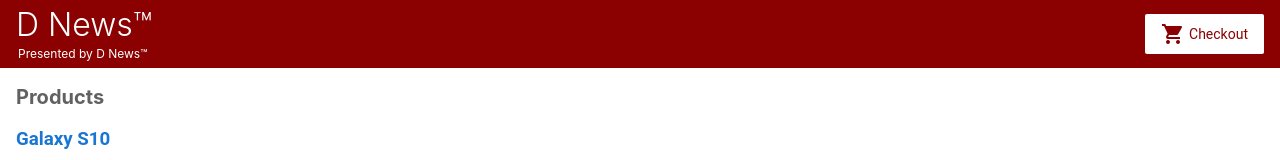
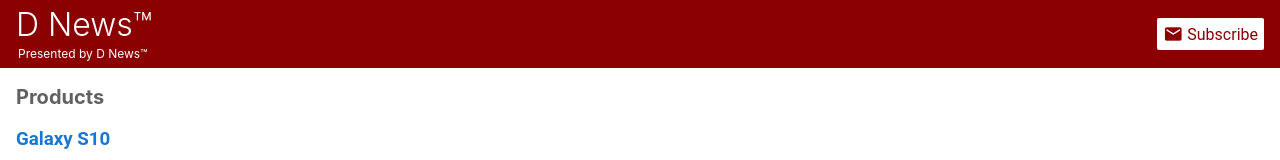
Before and after one commit to dshafique/angular-Dnews, an Angular app: page / in a window 1280 px wide. Shown: the top 160 px of the page. Built offline with nearby package versions, Linux system fonts and the light colour scheme.

Commit message:
2 files modified

```diff
--- a/src/app/top-bar/top-bar.component.css
+++ b/src/app/top-bar/top-bar.component.css
@@ -2,12 +2,16 @@
 h1 {
   font-family: -apple-system, BlinkMacSystemFont, 'Segoe UI', Roboto, Oxygen, Ubuntu, Cantarell, 'Open Sans', 'Helvetica Neue', sans-serif;
   font-weight: 300;
+  align-content: right
 }
 .fancy-button{
-  color: darkred
+  color: darkred;
+  padding:6px;
+  font-size: 16px
 }
 i.material-icons{
-  color: darkred
+  color: darkred;
+  font-size: 20px
 }
 
 p{
--- a/src/app/top-bar/top-bar.component.html
+++ b/src/app/top-bar/top-bar.component.html
@@ -3,7 +3,9 @@
   <p>Presented by D News&trade;</p>
 </a>
 
-<a [routerLink]="['/cart']" class="button fancy-button"><i class="material-icons">shopping_cart</i>Checkout</a>
+<!--<a [routerLink]="['/cart']" class="button fancy-button"><i class="material-icons">shopping_cart</i>Checkout</a>-->
+
+<a [routerLink]="['/cart']" class="button fancy-button"><i class="material-icons">mail</i>Subscribe</a>
 
 <!--
 Copyright Google LLC. All Rights Reserved.
```
